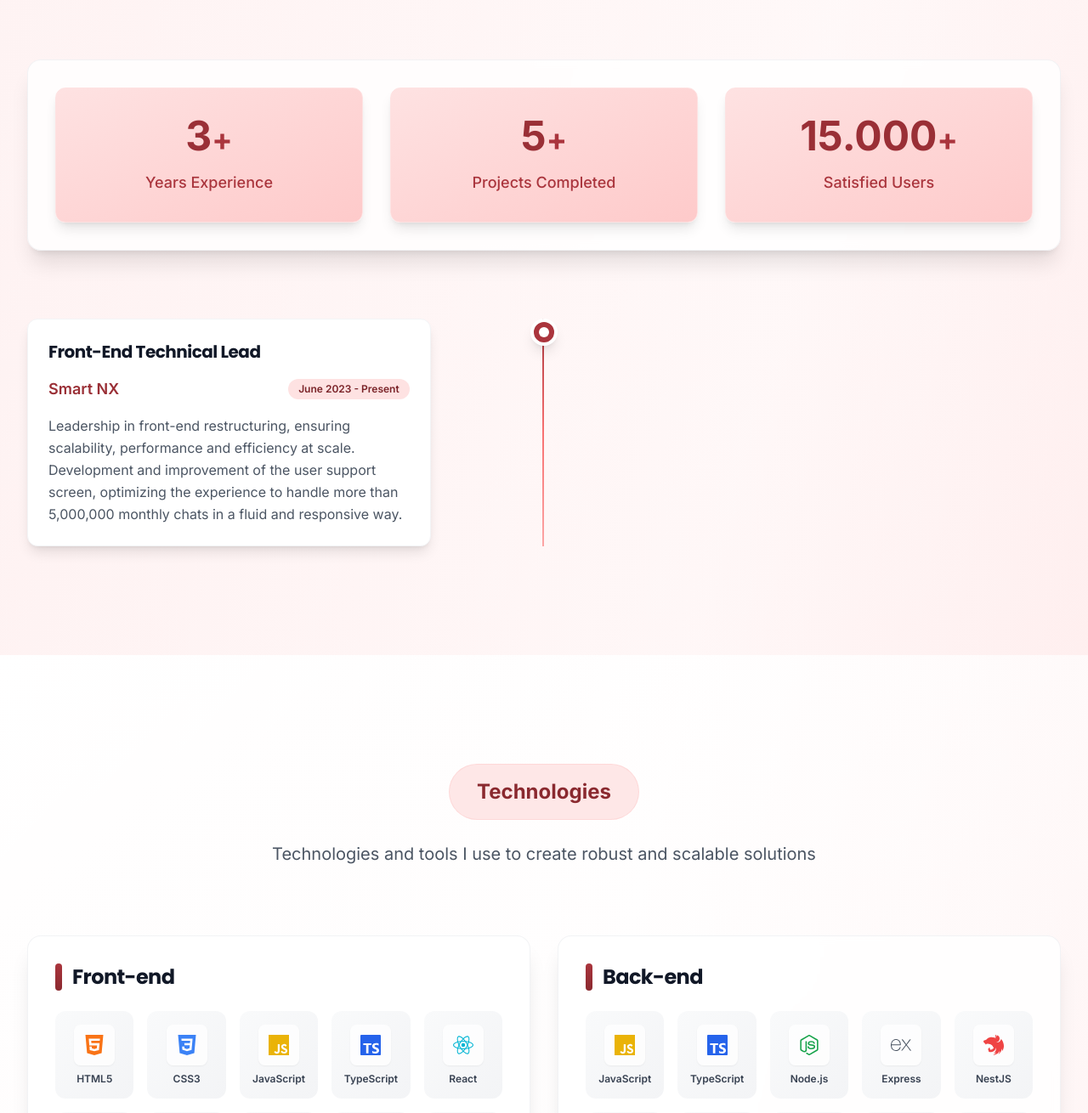
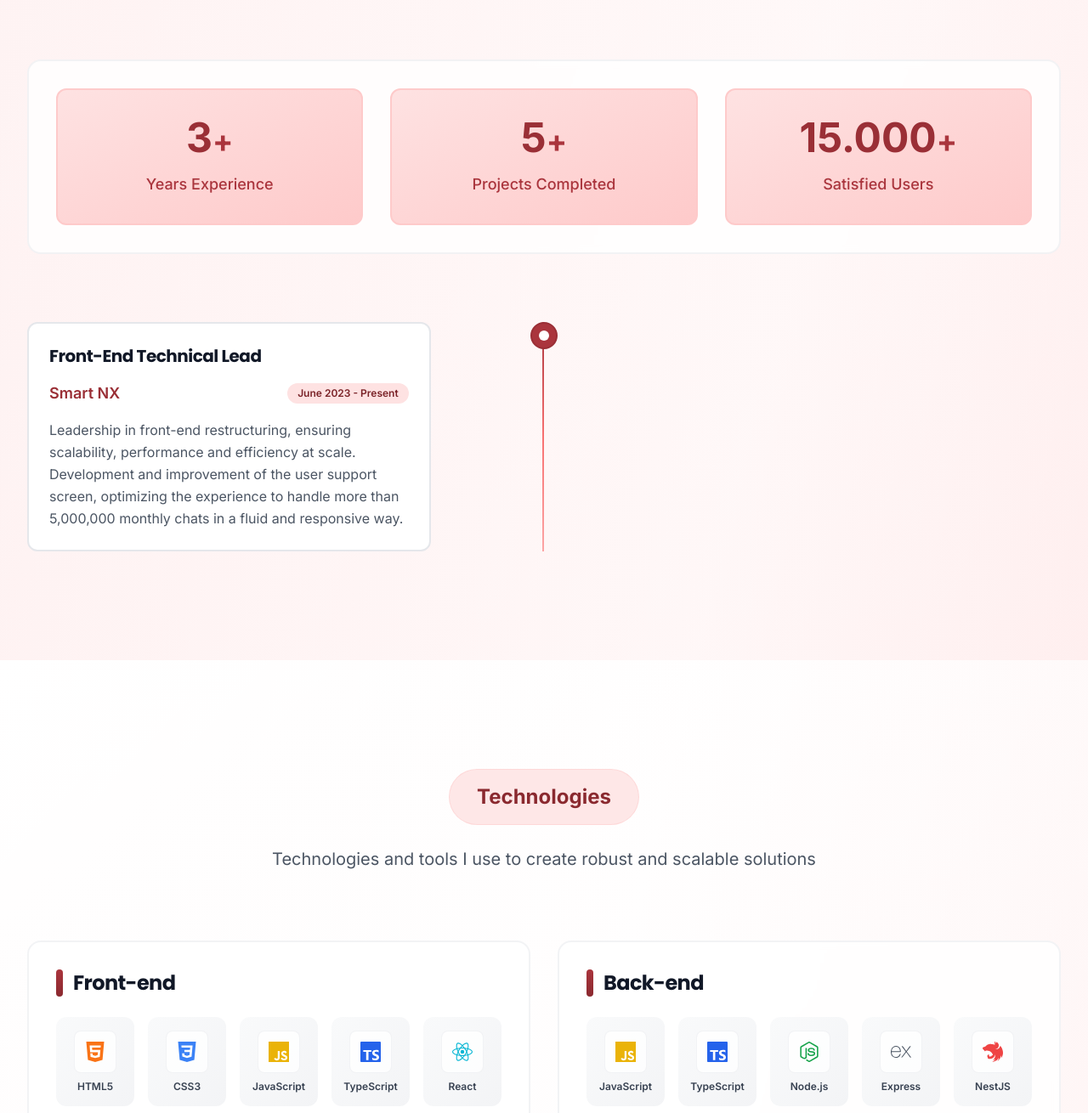
Before and after one commit to juathanduarte/juats.dev, a React (Vite) app: page / in a window 1280 px wide. Shown: the part 1256-2566 px from the top of the page at 85% size. Built offline with nearby package versions, Linux system fonts and the light colour scheme.

Commit message:
style: enhance button and card components with border styles and improve layout in various sections

```diff
--- a/src/components/layout/Header.tsx
+++ b/src/components/layout/Header.tsx
@@ -49,7 +49,7 @@ const Header = () => {
   }, [isMenuOpen]);
 
   return (
-    <header className="fixed top-0 left-0 right-0 z-50 bg-white/90 dark:bg-gray-900/90 backdrop-blur-lg border-b border-gray-200/50 dark:border-gray-700/50 shadow-lg">
+    <header className="fixed top-0 left-0 right-0 z-50 bg-white/90 dark:bg-gray-900/90 backdrop-blur-lg border-b-2 border-gray-200/50 dark:border-gray-700/50">
       <div className="max-w-7xl mx-auto px-4 sm:px-6 lg:px-8 flex flex-col gap-2">
         <div className="flex justify-between items-center h-16">
           <div className="flex-shrink-0">
@@ -161,7 +161,7 @@ const Header = () => {
         <div className="md:hidden">
           <div
             ref={menuRef}
-            className={`absolute right-4 top-16 w-80 max-w-[90vw] bg-white/95 dark:bg-gray-900/95 backdrop-blur-lg border border-gray-200/60 dark:border-gray-700/60 shadow-xl rounded-xl overflow-visible transition-all duration-200 origin-top ${
+            className={`absolute right-4 top-16 w-80 max-w-[90vw] bg-white/95 dark:bg-gray-900/95 backdrop-blur-lg border-2 border-gray-200/60 dark:border-gray-700/60 rounded-xl overflow-visible transition-all duration-200 origin-top ${
               isMenuOpen
                 ? "opacity-100 scale-100 translate-y-0 pointer-events-auto"
                 : "opacity-0 scale-95 -translate-y-2 pointer-events-none"
--- a/src/components/ui/LanguageSelector.tsx
+++ b/src/components/ui/LanguageSelector.tsx
@@ -54,7 +54,7 @@ const LanguageSelector = () => {
         />
       </button>
       <div
-        className={`absolute right-0 mt-2 w-48 bg-white dark:bg-gray-800 rounded-lg shadow-lg border border-gray-200 dark:border-gray-700 py-2 z-50 transition-all duration-200 origin-top ${
+        className={`absolute right-0 mt-2 w-48 bg-white dark:bg-gray-800 rounded-lg border-2 border-gray-200 dark:border-gray-700 py-2 z-50 transition-all duration-200 origin-top ${
           isOpen
             ? "opacity-100 scale-100 translate-y-0 pointer-events-auto"
             : "opacity-0 scale-95 -translate-y-2 pointer-events-none"
--- a/src/components/ui/Stats.tsx
+++ b/src/components/ui/Stats.tsx
@@ -36,7 +36,7 @@ const Stats = () => {
       {stats.map((stat) => (
         <div
           key={stat.id}
-          className="text-center bg-gradient-to-br from-primary-100 to-primary-200 dark:from-primary-700 dark:to-primary-800 rounded-xl p-8 shadow-lg hover:shadow-xl transition-all duration-300 border border-primary-100 dark:border-primary-600"
+          className="text-center bg-gradient-to-br from-primary-100 to-primary-200 dark:from-primary-700 dark:to-primary-800 rounded-xl p-8 border-2 border-primary-200 dark:border-primary-600 hover:border-primary-300 dark:hover:border-primary-500 transition-all duration-300"
         >
           <div className="flex flex-col items-center gap-4">
             <div className="relative">
--- a/src/components/ui/Timeline.tsx
+++ b/src/components/ui/Timeline.tsx
@@ -49,7 +49,7 @@ const Timeline = () => {
               index % 2 === 0 ? "md:flex-row" : "md:flex-row-reverse"
             }`}
           >
-            <div className="absolute left-0 md:left-1/2 top-0 z-10 flex items-center justify-center w-8 h-8 bg-primary-500 rounded-full border-4 border-white dark:border-gray-800 shadow-lg transform md:-translate-x-4">
+            <div className="absolute left-0 md:left-1/2 top-0 z-10 flex items-center justify-center w-8 h-8 bg-primary-500 rounded-full border-2 border-primary-600 transform md:-translate-x-4">
               <div className="w-3 h-3 bg-white rounded-full"></div>
             </div>
 
@@ -58,7 +58,7 @@ const Timeline = () => {
                 index % 2 === 0 ? "md:mr-auto md:pr-8" : "md:ml-auto md:pl-8"
               }`}
             >
-              <div className="bg-white dark:bg-gray-700 rounded-xl p-6 shadow-lg hover:shadow-xl transition-all duration-300 border border-gray-100 dark:border-gray-600">
+              <div className="bg-white dark:bg-gray-700 rounded-xl p-6 border-2 border-gray-200 dark:border-gray-600 hover:border-gray-300 dark:hover:border-gray-500 transition-all duration-300">
                 <div className="flex flex-col gap-4">
                   <h3 className="text-xl font-bold text-gray-900 dark:text-white">
                     {experience.title}
--- a/src/index.css
+++ b/src/index.css
@@ -49,15 +49,15 @@
 
 @layer components {
   .btn-primary {
-    @apply bg-gradient-to-r from-primary-600 to-primary-700 text-white px-8 py-4 rounded-xl font-semibold hover:from-primary-700 hover:to-primary-800 transition-all duration-300 focus:outline-none focus:ring-4 focus:ring-primary-500/30 focus:ring-offset-2 shadow-lg hover:shadow-xl transform hover:-translate-y-0.5 active:translate-y-0;
+    @apply bg-gradient-to-r from-primary-600 to-primary-700 text-white px-8 py-4 rounded-xl font-semibold hover:from-primary-700 hover:to-primary-800 transition-all duration-300 focus:outline-none focus:ring-4 focus:ring-primary-500/30 focus:ring-offset-2 border-2 border-primary-700 hover:border-primary-800 transform hover:-translate-y-0.5 active:translate-y-0;
   }
 
   .btn-secondary {
-    @apply border-2 border-primary-600 text-primary-600 px-8 py-4 rounded-xl font-semibold hover:bg-primary-600 hover:text-white transition-all duration-300 focus:outline-none focus:ring-4 focus:ring-primary-500/30 focus:ring-offset-2 shadow-lg hover:shadow-xl transform hover:-translate-y-0.5 active:translate-y-0;
+    @apply border-2 border-primary-600 text-primary-600 px-8 py-4 rounded-xl font-semibold hover:bg-primary-600 hover:text-white hover:border-primary-700 transition-all duration-300 focus:outline-none focus:ring-4 focus:ring-primary-500/30 focus:ring-offset-2 transform hover:-translate-y-0.5 active:translate-y-0;
   }
 
   .btn-accent {
-    @apply bg-gradient-to-r from-accent-500 to-accent-600 text-white px-8 py-4 rounded-xl font-semibold hover:from-accent-600 hover:to-accent-700 transition-all duration-300 focus:outline-none focus:ring-4 focus:ring-accent-500/30 focus:ring-offset-2 shadow-lg hover:shadow-xl transform hover:-translate-y-0.5 active:translate-y-0;
+    @apply bg-gradient-to-r from-accent-500 to-accent-600 text-white px-8 py-4 rounded-xl font-semibold hover:from-accent-600 hover:to-accent-700 transition-all duration-300 focus:outline-none focus:ring-4 focus:ring-accent-500/30 focus:ring-offset-2 border-2 border-accent-600 hover:border-accent-700 transform hover:-translate-y-0.5 active:translate-y-0;
   }
 
   .section-padding {
@@ -73,7 +73,7 @@
   }
 
   .card {
-    @apply bg-white/80 dark:bg-gray-800/80 backdrop-blur-sm rounded-2xl p-8 shadow-xl hover:shadow-2xl transition-all duration-300 border border-gray-200/50 dark:border-gray-700/50;
+    @apply bg-white/80 dark:bg-gray-800/80 backdrop-blur-sm rounded-2xl p-8 border-2 border-gray-200/50 dark:border-gray-700/50 hover:border-gray-300 dark:hover:border-gray-600 transition-all duration-300;
   }
 
   .gradient-text {
@@ -91,18 +91,6 @@
 
   .text-gradient {
     @apply bg-gradient-to-r from-primary-600 to-primary-800 bg-clip-text text-transparent;
-  }
-
-  .shadow-soft {
-    box-shadow:
-      0 10px 25px -5px rgba(0, 0, 0, 0.1),
-      0 10px 10px -5px rgba(0, 0, 0, 0.04);
-  }
-
-  .shadow-soft-hover {
-    box-shadow:
-      0 20px 25px -5px rgba(0, 0, 0, 0.1),
-      0 10px 10px -5px rgba(0, 0, 0, 0.04);
   }
 }
 
--- a/src/sections/Hero.tsx
+++ b/src/sections/Hero.tsx
@@ -82,7 +82,7 @@ const Hero = () => {
                 <img
                   src={avatar}
                   alt="Juathan - Desenvolvedor Full-Stack"
-                  className="w-80 h-96 lg:w-96 lg:h-[28rem] xl:w-[28rem] xl:h-[32rem] rounded-2xl object-cover shadow-2xl border-4 border-white/20 dark:border-gray-700/20"
+                  className="w-80 h-96 lg:w-96 lg:h-[28rem] xl:w-[28rem] xl:h-[32rem] rounded-2xl object-cover border-4 border-white/30 dark:border-gray-600/30"
                 />
               </div>
             </div>
--- a/src/sections/Technologies.tsx
+++ b/src/sections/Technologies.tsx
@@ -184,7 +184,7 @@ const Technologies = () => {
                           key={`${sectionId}-${category.title}-${tech.name}`}
                           className="group flex flex-col items-center p-3 sm:p-4 rounded-xl bg-gradient-to-br from-gray-50 to-gray-100 dark:from-gray-700/50 dark:to-gray-800/50 hover:from-primary-50 hover:to-primary-100 dark:hover:from-primary-900/20 dark:hover:to-primary-800/20 transition-all duration-300 transform hover:-translate-y-1 hover:scale-105"
                         >
-                          <div className="p-3 rounded-lg bg-white/80 dark:bg-gray-800/80 shadow-sm group-hover:shadow-md transition-all duration-300">
+                          <div className="p-3 rounded-lg bg-white/80 dark:bg-gray-800/80 border border-gray-200/50 dark:border-gray-600/50 group-hover:border-gray-300 dark:group-hover:border-gray-500 transition-all duration-300">
                             <IconComponent
                               className={`w-6 h-6 ${tech.color} group-hover:scale-110 transition-transform duration-200`}
                             />
```
